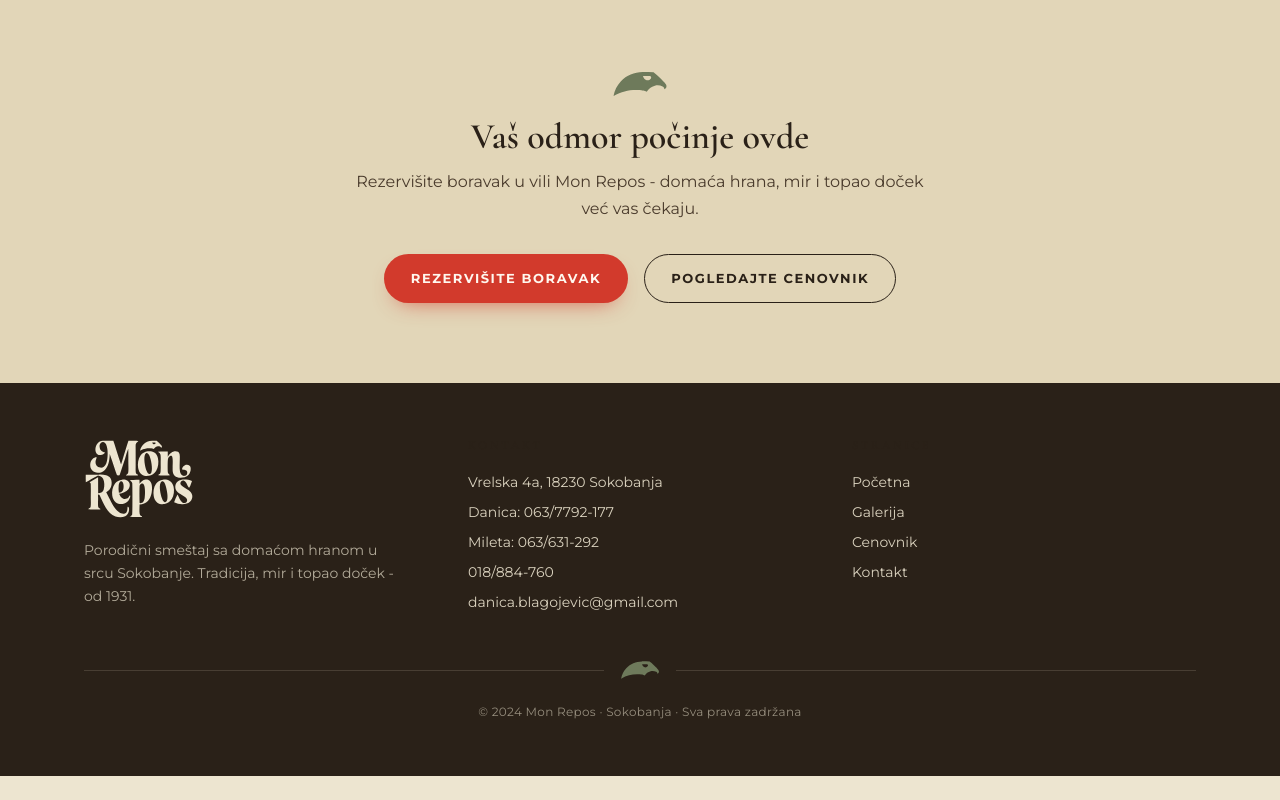
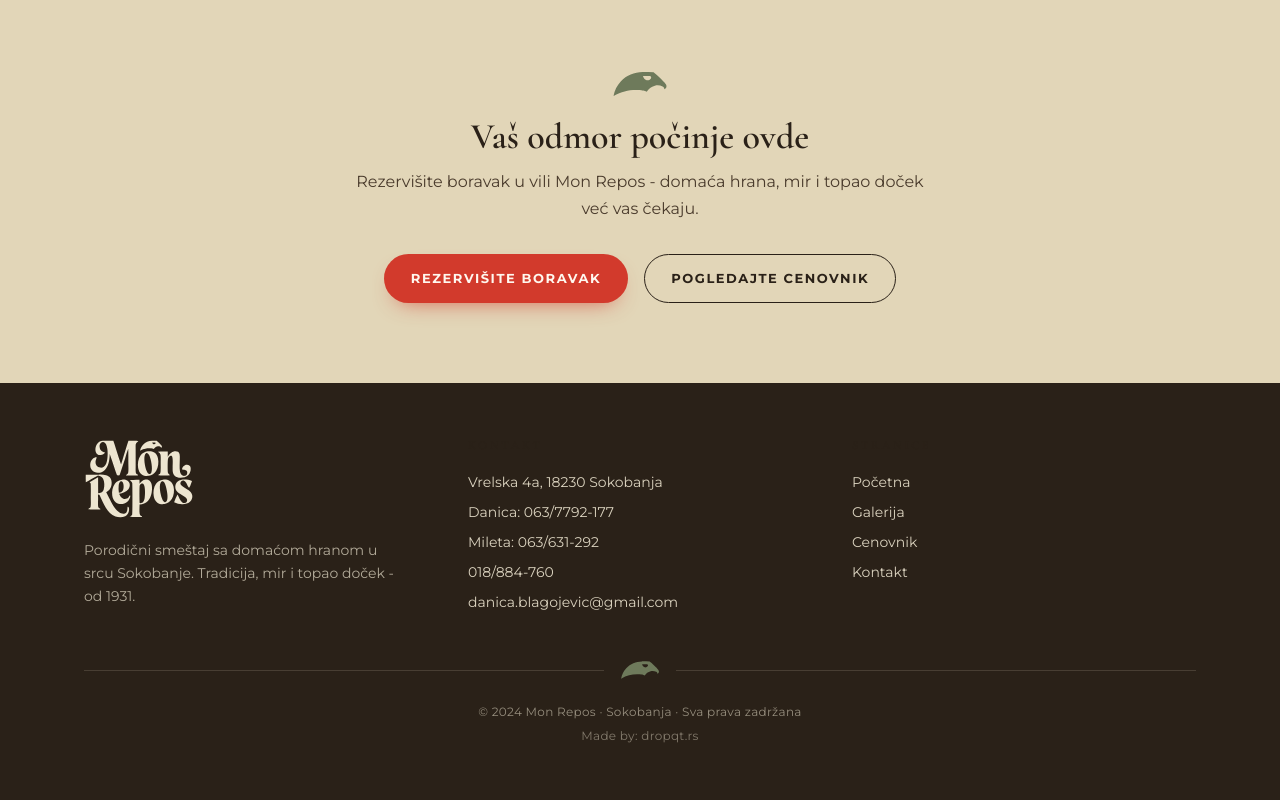
Before and after one commit to Dropqt/MonRepos-main, a Next.js app: page / in a window 1280 px wide. Shown: the part 2854-3654 px from the top of the page. Before the commit the page ends 3630 px from the top, so only its background shows below. Built offline with nearby package versions, Linux system fonts and the light colour scheme.

Commit message:
Add made by in footer

```diff
--- a/components/Footer.tsx
+++ b/components/Footer.tsx
@@ -92,6 +92,17 @@ export default function Footer() {
         <p className="mt-6 text-center text-xs tracking-wide text-parchment/55">
           © {year} Mon Repos · Sokobanja · Sva prava zadržana
         </p>
+        <p className="mt-2 text-center text-xs tracking-wide text-parchment/45">
+          Made by:{" "}
+          <a
+            className="transition-colors hover:text-accent"
+            href="https://dropqt.rs"
+            target="_blank"
+            rel="noopener noreferrer"
+          >
+            dropqt.rs
+          </a>
+        </p>
       </div>
     </footer>
   );
```
